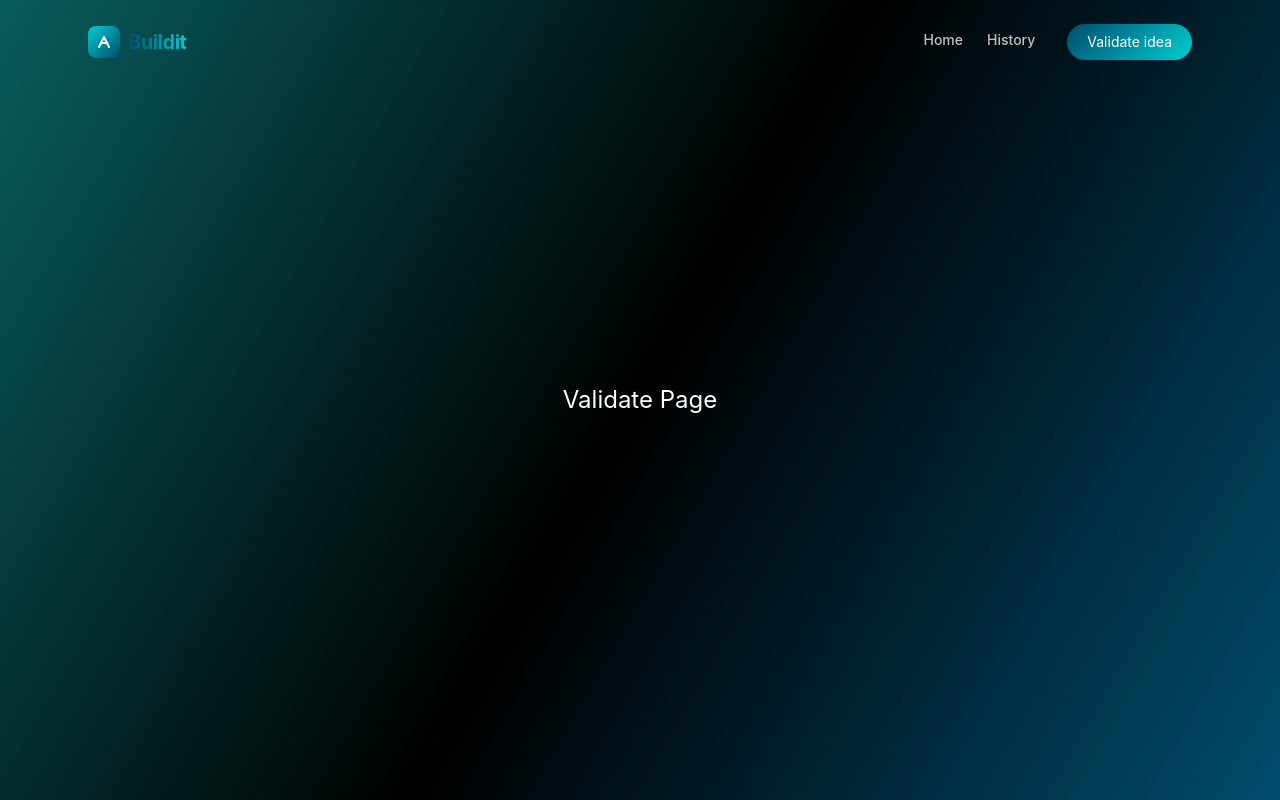
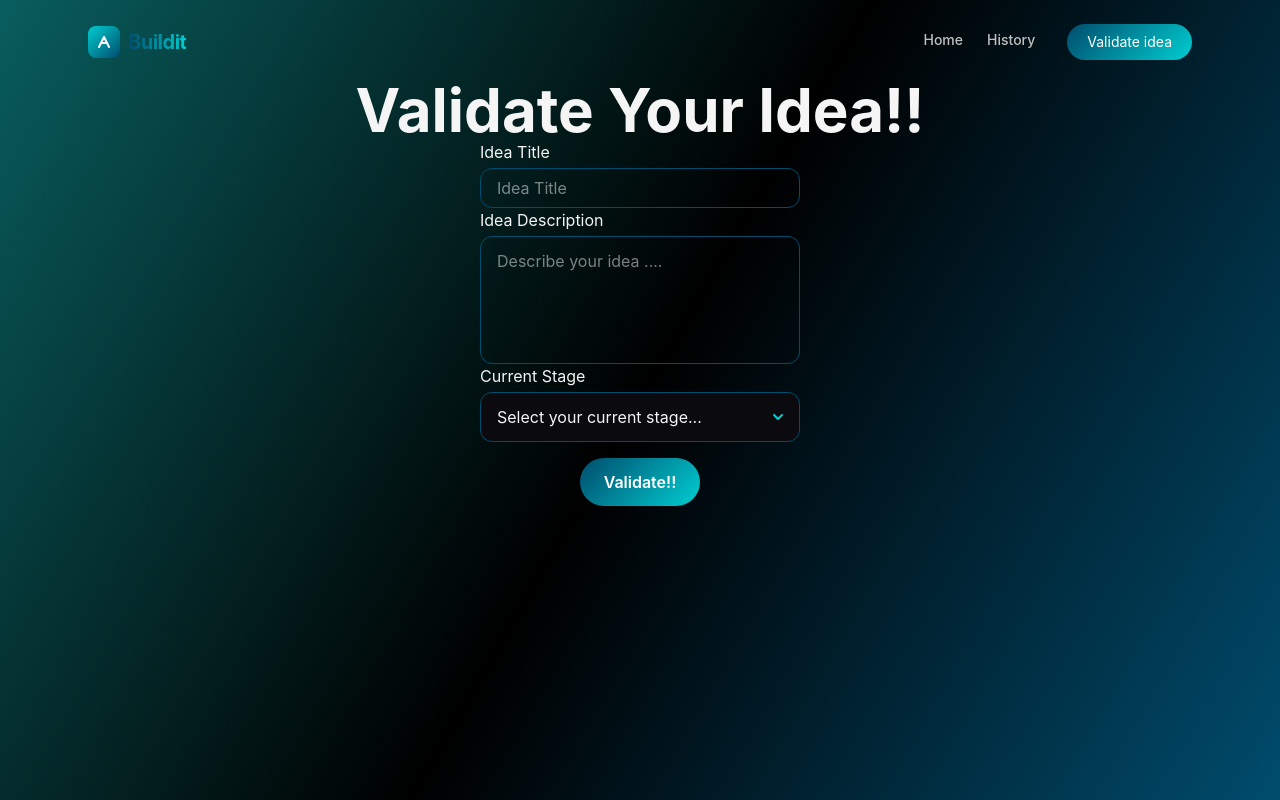
Before and after one commit to Nilam-Kumari-Mahato/Buildit, a React (Vite) app: page /validate in a window 1280 px wide. Built offline with nearby package versions, Linux system fonts and the light colour scheme.

Commit message:
form added to the validate page

```diff
--- a/src/index.css
+++ b/src/index.css
@@ -25,3 +25,34 @@
   box-shadow: 0 8px 32px rgba(0, 0, 0, 0.3);
   border-radius: 16px;
 }
+
+
+/* ===== CUSTOM SCROLLBAR ===== */
+textarea::-webkit-scrollbar {
+  width: 2px;
+
+}
+
+textarea::-webkit-scrollbar-track {
+  background: transparent;
+}
+
+textarea::-webkit-scrollbar-thumb {
+  background: #004c6d;
+  border-radius: 20px;
+}
+
+textarea::-webkit-scrollbar-thumb:hover {
+  background: #00ced1;
+}
+
+/* Dropdown options styling */
+select option {
+  background: #0a0a0f;
+  color: #f5f5f5;
+  padding: 8px;
+}
+
+select option:hover {
+  background: #004c6d;
+}
--- a/src/pages/Validate.jsx
+++ b/src/pages/Validate.jsx
@@ -1,7 +1,69 @@
 export default function History() {
     return (
-        <div className="background ">
-            <h1 className="flex flex-col items-center justify-center h-screen text-2xl text-white">Validate Page </h1>
+        <div className="background min-h-screen w-full overflow-hidden">
+            {/* ===== HEADER ===== */}
+            <div className="flex flex-col items-center justify-center mt-20">
+                <p className="font-bold text-xl md:text-6xl text-[#f5f5f5]">Validate Your Idea!!</p>
+            </div>
+
+            {/* ===== FORM ===== */}
+            <div>
+                <form
+                className="flex flex-col justify-center items-center"
+                >
+                    <label className="flex flex-col gap-1 text-[#f5f5f5]">Idea Title
+                        <input
+                            className="h-10 w-80 rounded-xl px-4 border border-[#004c6d] focus:outline-none focus:ring-2 focus:ring-[#00ced1] focus:ring-opacity-50"
+                            type="text"
+                            placeholder="Idea Title"
+                        />
+                    </label>
+                    <label className="flex flex-col gap-1 text-[#f5f5f5]">Idea Description
+                         <textarea
+                            className="w-80 h-32 rounded-xl px-4 py-3 border border-[#004c6d] focus:outline-none focus:ring-2 focus:ring-[#00ced1] focus:ring-opacity-50 resize-none align-top"
+                            placeholder="Describe your idea ...."
+                            rows={5}
+
+                        />
+                    </label>
+
+                    <label className="flex flex-col gap-1 text-[#f5f5f5]">
+                        Current Stage
+                        {/* Wrapper for custom arrow */}
+                        <div className="relative w-80">
+                            <select
+                            className="w-full rounded-xl px-4 py-3 border border-[#004c6d]
+                            focus:outline-none focus:ring-2 focus:ring-[#00ced1]
+                            focus:ring-opacity-50 appearance-none cursor-pointer"
+                            style={{ background: '#0a0a0f', color: '#f5f5f5' }}
+                            >
+                            <option value="" disabled selected>Select your current stage...</option>
+                            <option value="just-an-idea">💡 Just an Idea</option>
+                            <option value="researching">🔍 Researching the Market</option>
+                            <option value="have-a-plan">📋 Have a Plan</option>
+                            <option value="building-prototype">🛠️ Building a Prototype</option>
+                            <option value="already-launched">🚀 Already Launched</option>
+                            </select>
+
+                            {/* Custom arrow icon */}
+                            <div className="absolute right-4 top-1/2 -translate-y-1/2 pointer-events-none text-[#00ced1]">
+                            <svg width="12" height="12" viewBox="0 0 12 12" fill="none">
+                                <path d="M2 4L6 8L10 4" stroke="#00ced1" strokeWidth="2"
+                                strokeLinecap="round" strokeLinejoin="round"/>
+                            </svg>
+                            </div>
+                        </div>
+                    </label>
+
+                    <button
+                        className=" mt-4  text-white text-md font-semibold px-6 py-3 rounded-full transition-all duration-300 "
+                        style={{background: 'linear-gradient(135deg, #004c6d, #00ced1)'}}
+                    >
+                        Validate!!
+                    </button>
+                </form>
+            </div>
+
         </div>
     )
 }
```
